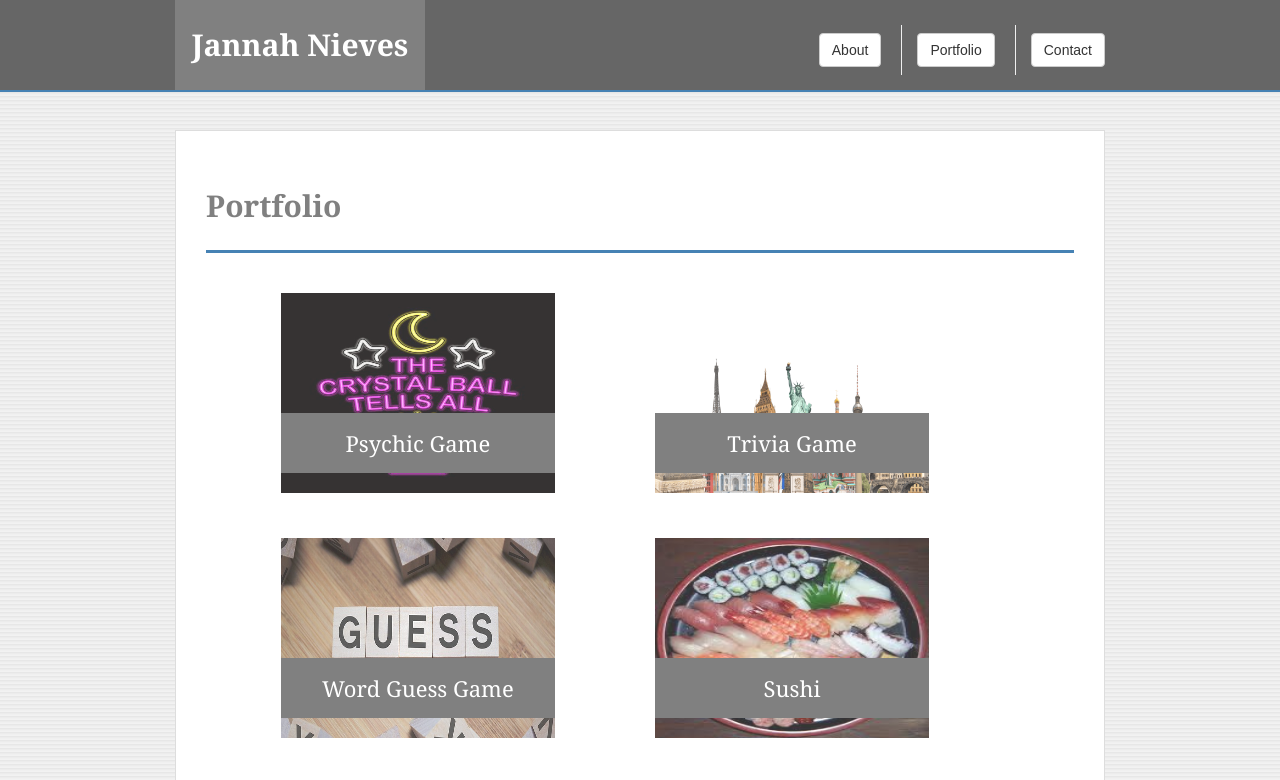
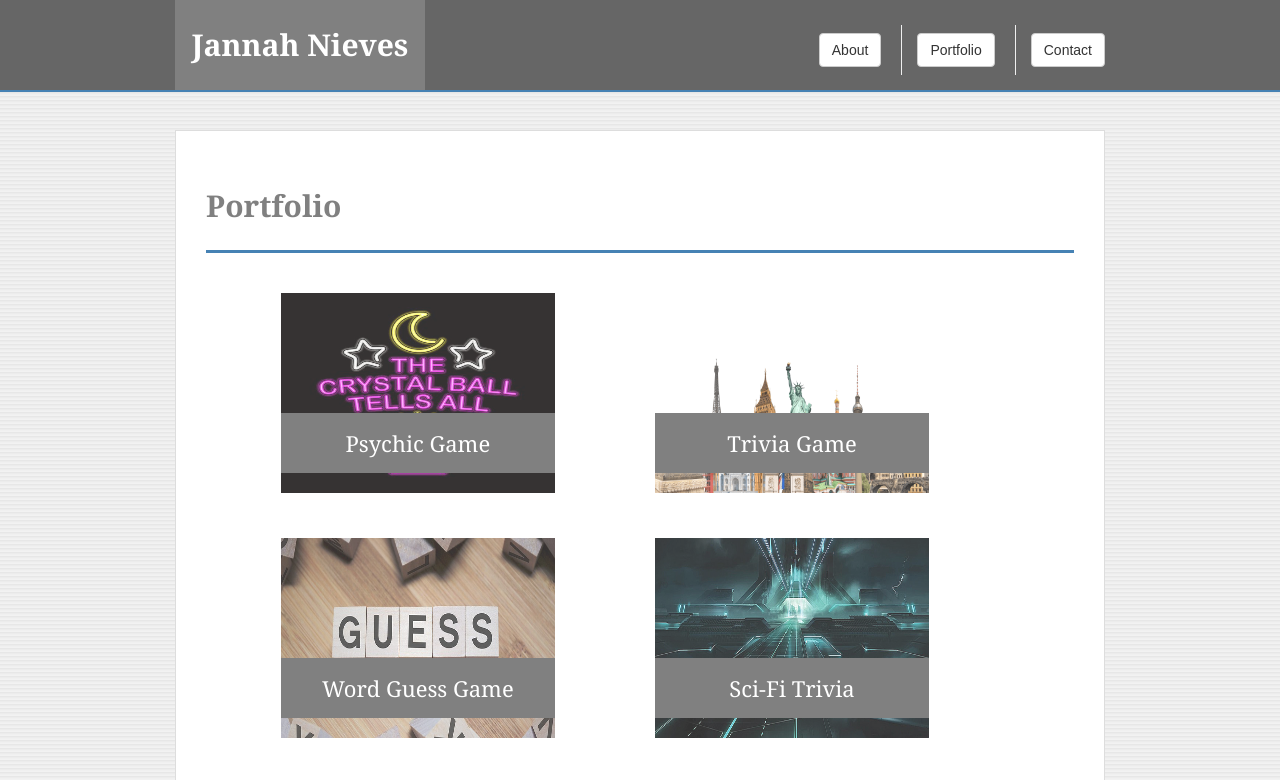
Before and after one commit to jnieves14/jnieves14.github.io, a plain HTML site: page portfolio.html in a window 1280 px wide. Shown: the top 780 px of the page. Drawn offline with nearby package versions, Linux system fonts and the light colour scheme.

Commit message:
sci-fi trivia added

```diff
--- a/portfolio.html
+++ b/portfolio.html
@@ -55,8 +55,8 @@
 
 
       <div class="work">
-        <img src="assets/images/sushi.jpg" alt="Rock Paper Scissors" width="200" height="200" class="img-fluid" alt="Responsive image">
-        <h3>Sushi</h3>
+          <a href="https://jnieves14.github.io/TriviaGame2/" target="_blank"><img src="assets/images/trivia2.jpg" alt="Rock Paper Scissors" width="200" height="200" class="img-fluid" alt="Responsive image"></a>
+        <h3>Sci-Fi Trivia</h3>
       </div>
       </div>
 
```
Also changed, not shown: assets/images/trivia2.jpg (added).
